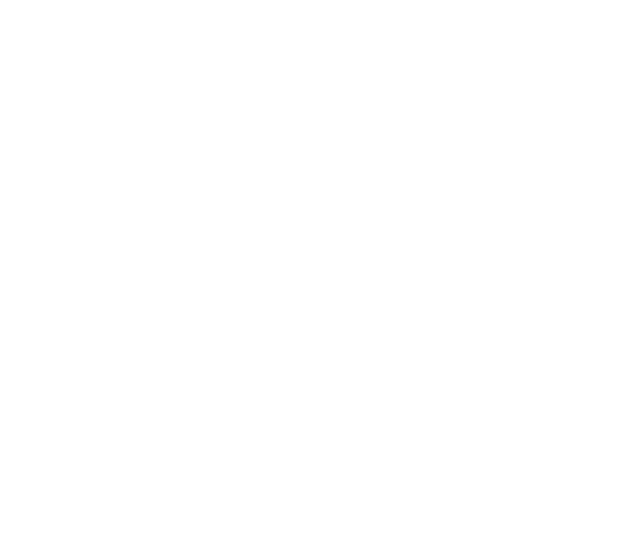
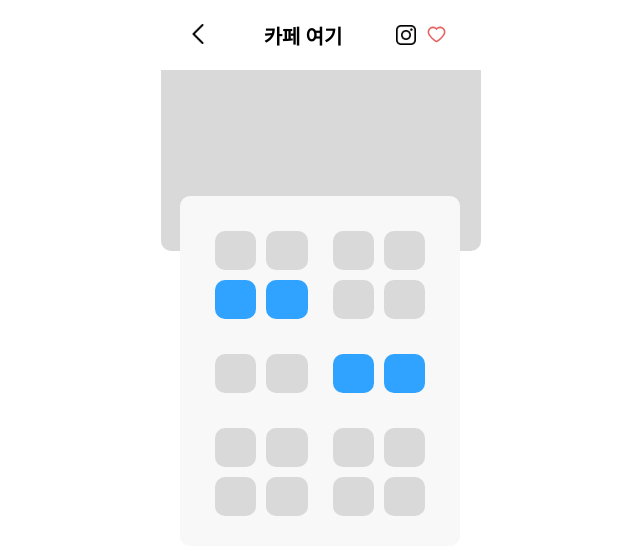
Before and after one commit to wj-react-team27/cafe-app, a React (Create React App) app: page /detail/1/table in a window 1280 px wide. Shown: the top 554 px of the page, without its empty margins (319-959 px from the left). Built offline with nearby package versions, Linux system fonts and the light colour scheme; the HTML template or start-up script is replaced by a standard one.

Commit message:
Feat: 좌석 화면 구현

```diff
--- a/src/AppRouter.jsx
+++ b/src/AppRouter.jsx
@@ -2,7 +2,7 @@
 import SubscribePage from "pages/SubscribePage";
 import SignPage from "pages/SignPage";
 import DetailPage from "pages/DetailPage";
-import TalbePage from "pages/TalbePage";
+import TablePage from "pages/TablePage";
 import NotFoundPage from "pages/NotFoundPage";
 import Layout from "components/Layout";
 
@@ -14,7 +14,7 @@
           <Route path="/" element={<SubscribePage />}></Route>
           <Route path="/sign" element={<SignPage />}></Route>
           <Route path="/detail/:id" element={<DetailPage />}></Route>
-          <Route path="/detail/:id/table" element={<TalbePage />}></Route>
+          <Route path="/detail/:id/table" element={<TablePage />}></Route>
           <Route path="*" element={<NotFoundPage />}></Route>
         </Route>
       </Routes>
--- /dev/null
+++ b/src/components/Header.jsx
@@ -0,0 +1,70 @@
+import React, { useState } from "react";
+import { useNavigate } from "react-router-dom";
+import { styled } from "styled-components";
+import icnArrow01 from "../images/icn-arrow01.svg";
+import icnInstagram from "../images/icn-instagram.svg";
+import icnLike from "../images/icn-heart.svg";
+// import icnLikeFill from "../images/icn-heart__filled.svg";
+
+const HeaderContainer = styled.header`
+  display: flex;
+  width: 100%;
+  height: 70px;
+  justify-content: space-between;
+  align-items: center;
+  padding: 0 25px;
+`;
+const BtnBack = styled.button`
+  border: 0;
+  background: none;
+  padding: 2px;
+  cursor: pointer;
+`;
+const Title = styled.h2`
+  font-size: 20px;
+  font-weight: 700;
+`;
+const Instagram = styled.input`
+  width: 20px;
+  height: 20px;
+  margin-right: 10px;
+  background: url(${icnInstagram}) no-repeat 50% 50%;
+  border: none;
+`;
+const Like = styled.input`
+  width: 20px;
+  height: 20px;
+  margin-right: 10px;
+  background: url(${icnLike}) no-repeat 50% 50%;
+  border: none;
+`;
+
+const Header = () => {
+  const [btnLike, setBtnLike] = useState(false);
+  const navigate = useNavigate();
+
+  const btnBack = () => {
+    navigate(-1);
+  };
+
+  const toggleLike = () => {
+    setBtnLike(!btnLike);
+    console.log(btnLike);
+  };
+  return (
+    <HeaderContainer>
+      <div>
+        <BtnBack type="button">
+          <img src={icnArrow01} alt="뒤로 가기" onClick={btnBack} />
+        </BtnBack>
+      </div>
+      <Title>카페 여기</Title>
+      <div>
+        <Instagram type="button" />
+        <Like type="button" onClick={toggleLike} />
+      </div>
+    </HeaderContainer>
+  );
+};
+
+export default Header;
--- a/src/pages/DetailPage.jsx
+++ b/src/pages/DetailPage.jsx
@@ -1,47 +1,15 @@
 import React, { useState } from "react";
+import { useNavigate } from "react-router-dom";
 import { styled } from "styled-components";
-import icnArrow01 from "../images/icn-arrow01.svg";
+import icnLocation from "../images/icn-location.svg";
 import icnArrow02 from "../images/icn-arrow02.svg";
-import icnInstagram from "../images/icn-instagram.svg";
-import icnLike from "../images/icn-heart.svg";
-import icnLikeFill from "../images/icn-heart__filled.svg";
-import icnLocation from "../images/icn-location.svg";
 import icnTime from "../images/icn-time.svg";
 import icnPhone from "../images/icn-phone.svg";
 import imgDetail from "../images/img-detail__main.svg";
+import Header from "components/Header";
 
 const Wrapper = styled.div``;
-const Header = styled.header`
-  display: flex;
-  width: 100%;
-  height: 70px;
-  justify-content: space-between;
-  align-items: center;
-  padding: 0 25px;
-`;
-const BtnBack = styled.button`
-  border: 0;
-  background: none;
-  padding: 2px;
-`;
-const Title = styled.h2`
-  font-size: 20px;
-  font-weight: 700;
-`;
-const Instagram = styled.input`
-  width: 20px;
-  height: 20px;
-  margin-right: 10px;
-  background: url(${icnInstagram}) no-repeat 50% 50%;
-  border: none;
-`;
-const Like = styled.input`
-  width: 20px;
-  height: 20px;
-  margin-right: 10px;
-  background: url(${icnLike}) no-repeat 50% 50%;
-  border: none;
-`;
+
 const Main = styled.main`
   padding: 0 30px;
 `;
@@ -148,14 +116,9 @@
   border: none;
 `;
 
-const DetailPage = () => {
-  const [btnLike, setBtnLike] = useState(false);
+const DetailPage = ({ cafeId }) => {
   const [btnMore, setBtnMore] = useState(false);
-
-  const toggleLike = () => {
-    setBtnLike(!btnLike);
-    console.log(btnLike);
-  };
+  const navigate = useNavigate();
 
   const toggleMore = () => {
     setBtnMore(!btnMore);
@@ -164,21 +127,11 @@
 
   const btnLive = (event) => {
     event.preventDefault();
+    navigate(`/detail/${cafeId}/table`);
   };
   return (
     <Wrapper>
-      <Header>
-        <div>
-          <BtnBack type="button">
-            <img src={icnArrow01} />
-          </BtnBack>
-        </div>
-        <Title>카페 여기</Title>
-        <div>
-          <Instagram type="button" />
-          <Like type="button" onClick={toggleLike} />
-        </div>
-      </Header>
+      <Header />
       <Main>
         <ImgCover>
           <CafeImg />
--- /dev/null
+++ b/src/pages/TablePage.jsx
@@ -0,0 +1,92 @@
+import { styled } from "styled-components";
+import Header from "components/Header";
+
+const TopContainer = styled.div`
+  width: 320px;
+  height: 181px;
+  background-color: #d9d9d9;
+  border-radius: 0 0 10px 10px;
+  position: relative;
+`;
+
+const BottomContainer = styled.div`
+  width: 280px;
+  height: 350px;
+  background-color: #f8f8f8;
+  border-radius: 10px;
+  position: relative;
+  bottom: 55px;
+  left: 19px;
+`;
+
+const TableContainer = styled.div`
+  padding: 30px;
+
+  > div:nth-child(3) {
+    margin: 25px 0;
+  }
+  :nth-child(2) > :nth-child(-n + 2),
+  :nth-child(3) > :nth-child(n + 3):nth-child(-n + 4) {
+    background-color: #30a2ff;
+  }
+`;
+const TableRow = styled.div`
+  display: flex;
+
+  > div:nth-child(2) {
+    margin-right: 20px;
+  }
+`;
+
+const TableCell = styled.div`
+  width: 42px;
+  height: 39px;
+  background-color: #d9d9d9;
+  border-radius: 10px;
+  margin: 5px;
+`;
+
+const TablePage = () => {
+  return (
+    <div>
+      <Header />
+      <TopContainer />
+      <BottomContainer>
+        <TableContainer>
+          <TableRow>
+            <TableCell />
+            <TableCell />
+            <TableCell />
+            <TableCell />
+          </TableRow>
+          <TableRow>
+            <TableCell />
+            <TableCell />
+            <TableCell />
+            <TableCell />
+          </TableRow>
+          <TableRow>
+            <TableCell />
+            <TableCell />
+            <TableCell />
+            <TableCell />
+          </TableRow>
+          <TableRow>
+            <TableCell />
+            <TableCell />
+            <TableCell />
+            <TableCell />
+          </TableRow>
+          <TableRow>
+            <TableCell />
+            <TableCell />
+            <TableCell />
+            <TableCell />
+          </TableRow>
+        </TableContainer>
+      </BottomContainer>
+    </div>
+  );
+};
+
+export default TablePage;
--- a/src/pages/TalbePage.jsx
+++ /dev/null
@@ -1,5 +0,0 @@
-const TalbePage = () => {
-  return <div></div>;
-};
-
-export default TalbePage;
```
